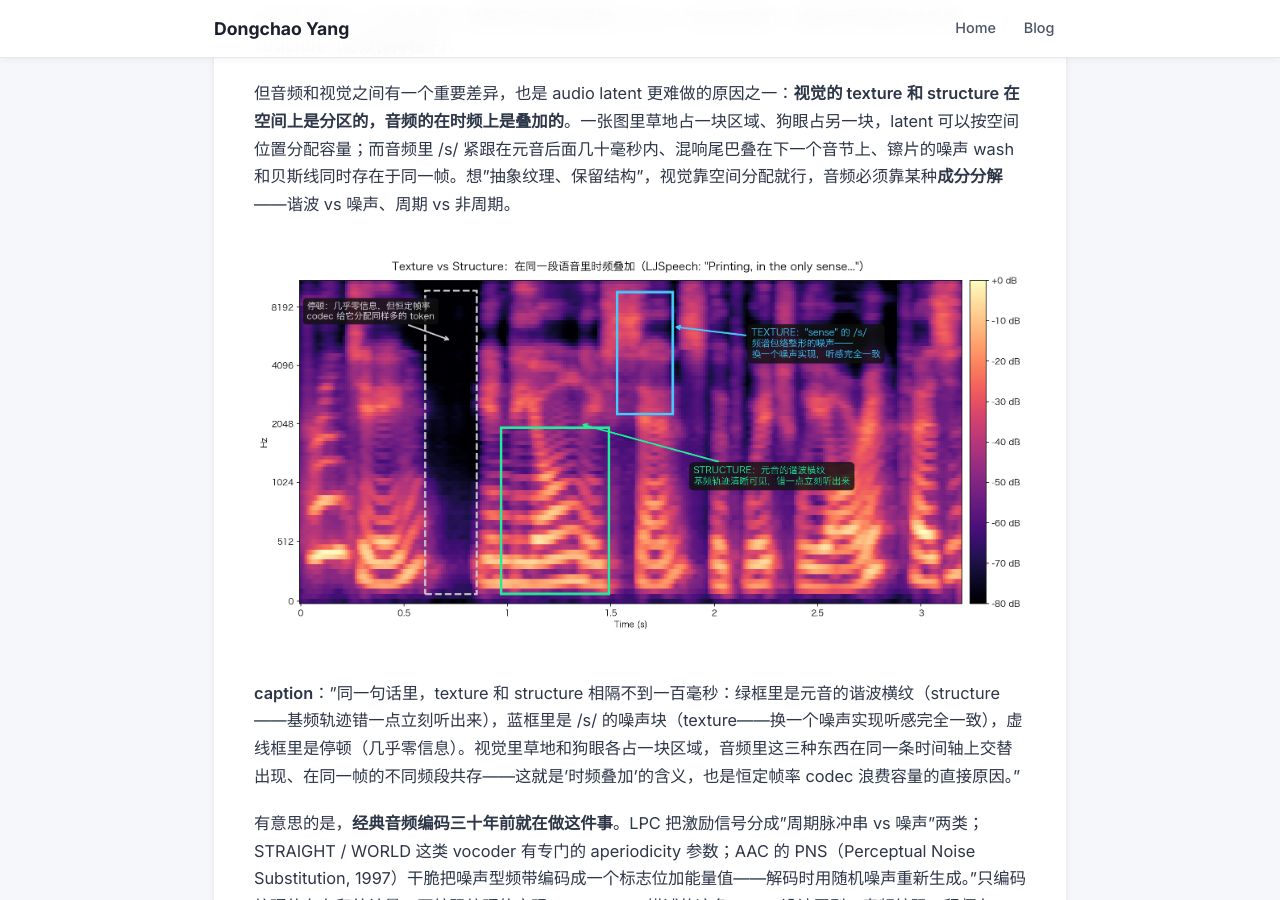
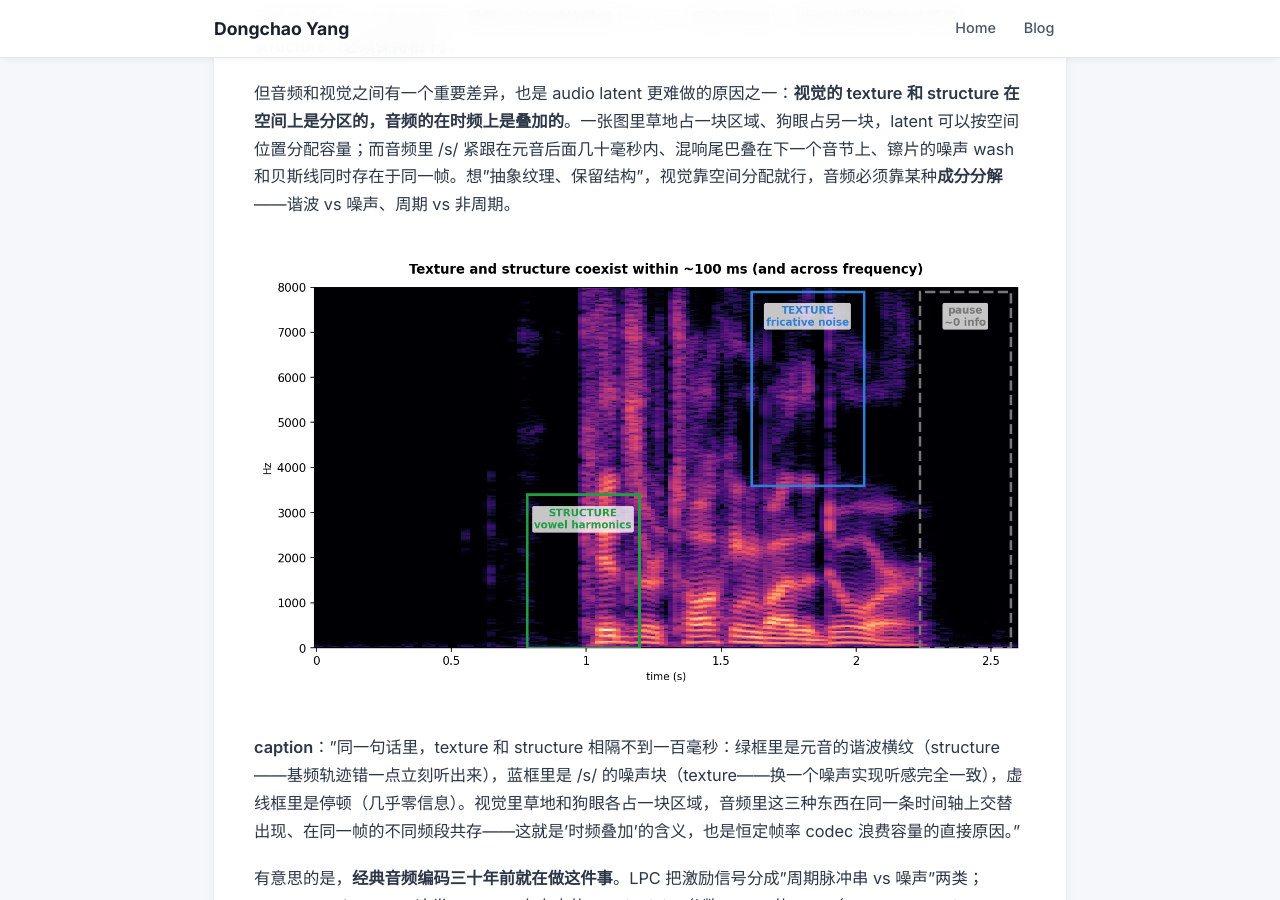
Before and after one commit to yangdongchao/yangdongchao.github.io, a Jekyll site: the page built from _posts/2026-06-09-audio-latent-space.md, in a window 1280 px wide and 900 px high, scrolled down 3912 px. Built offline with Jekyll 4.4.1, drawn with Linux system fonts in a browser that asks for light colours.

Commit message:
Blog: English figures for both versions; hide Chinese post from list
- Regenerated all 8 figures with English labels (used by both zh & en posts).
- Chinese post marked hidden:true and filtered out of the /blog/ list, so the
  blog index shows only the English version; it stays reachable via the
  language toggle on the English post.

Co-Authored-By: Claude Opus 4.8 (1M context) <noreply@anthropic.com>

```diff
--- a/blog.html
+++ b/blog.html
@@ -10,7 +10,7 @@ permalink: /blog/
 
   {% if site.posts.size > 0 %}
   <ul class="blog-list">
-    {% for post in site.posts %}
+    {% for post in site.posts %}{% unless post.hidden %}
     <li class="blog-list-item">
       <a href="{{ post.url | relative_url }}" class="blog-list-link">
         <div class="blog-list-date">{{ post.date | date: "%b %d, %Y" }}</div>
@@ -31,7 +31,7 @@ permalink: /blog/
         </div>
       </a>
     </li>
-    {% endfor %}
+    {% endunless %}{% endfor %}
   </ul>
   {% else %}
   <div class="blog-empty">
```
Also changed, not shown: _posts/2026-06-09-audio-latent-space.md (+1 -0 lines), img/blog/audio-latent-space/fig1_mel.png, img/blog/audio-latent-space/fig2_pipelines.png, img/blog/audio-latent-space/fig3_timeline.png, img/blog/audio-latent-space/fig4_drift.png, img/blog/audio-latent-space/fig5_audiolm.png, img/blog/audio-latent-space/fig6_four_paths.png, img/blog/audio-latent-space/fig7_texture_structure.png, img/blog/audio-latent-space/fig8_tetrahedron.png.
